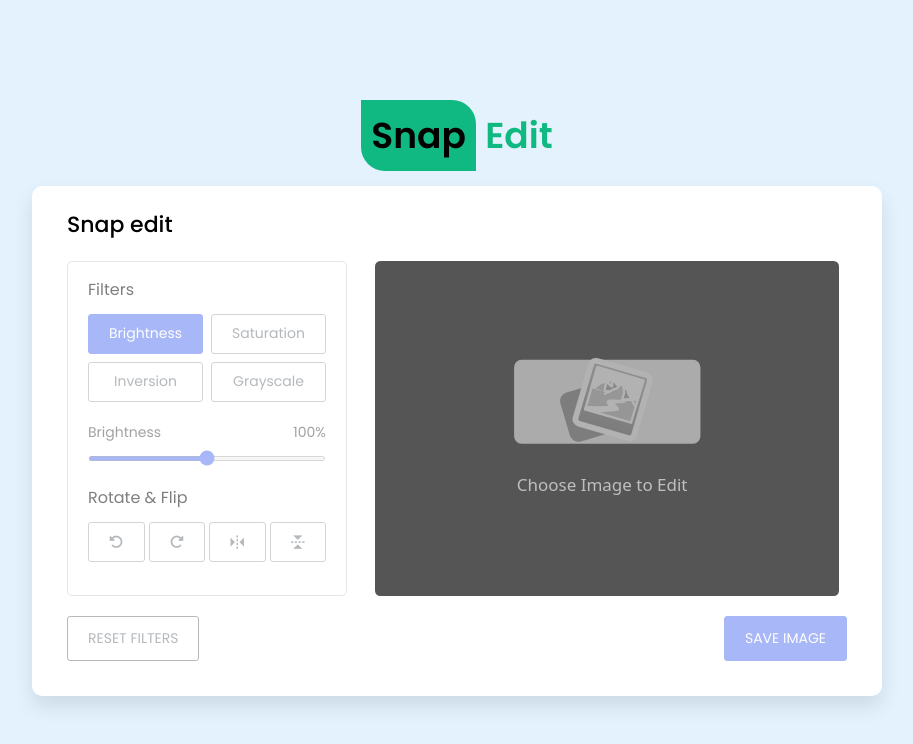
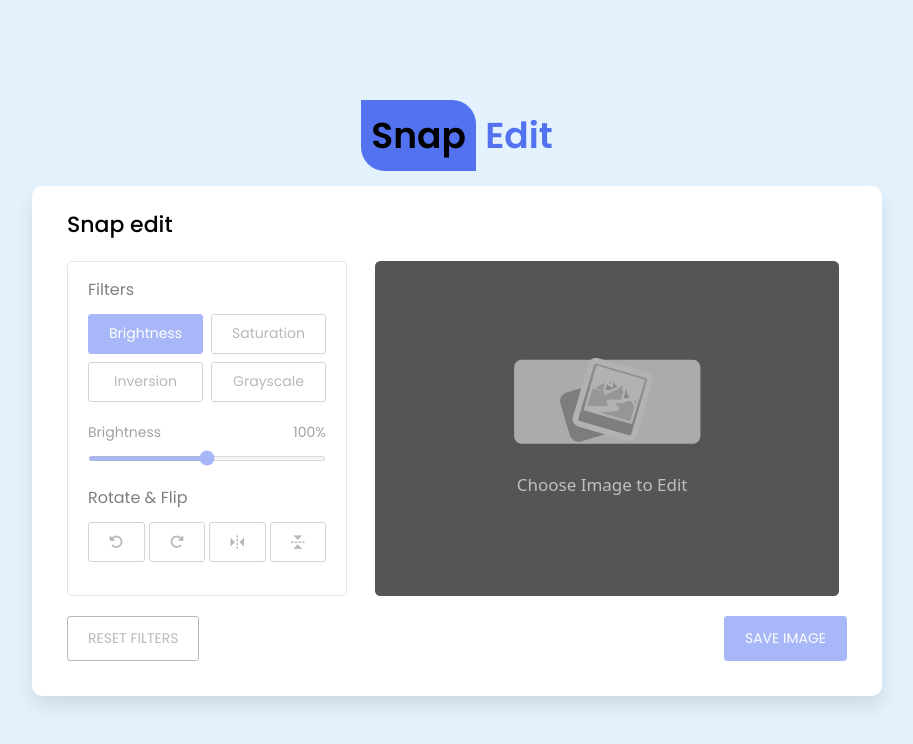
Before and after one commit to Sarmad426/image-editor-js, a plain HTML site: page index.html in a window 1280 px wide. Shown: the whole page, without its empty margins (183-1096 px from the left). Drawn offline with nearby package versions, Linux system fonts and the light colour scheme.

Commit message:
Updated the navbar color

```diff
--- a/styles.css
+++ b/styles.css
@@ -19,7 +19,7 @@ nav {
     font-weight: 600;
     font-family: Cambria, Cochin, Georgia, Times, "Times New Roman", serif;
     .span1 {
-      background-color: #10b981;
+      background-color: #5372f0;
       --tw-bg-opacity: 1;
       padding: 10px;
       border-top-right-radius: 1.5rem;
@@ -27,7 +27,7 @@ nav {
     }
     .span2 {
       --tw-text-opacity: 1;
-      color: #10b981;
+      color: #5372f0;
     }
   }
 }
```
